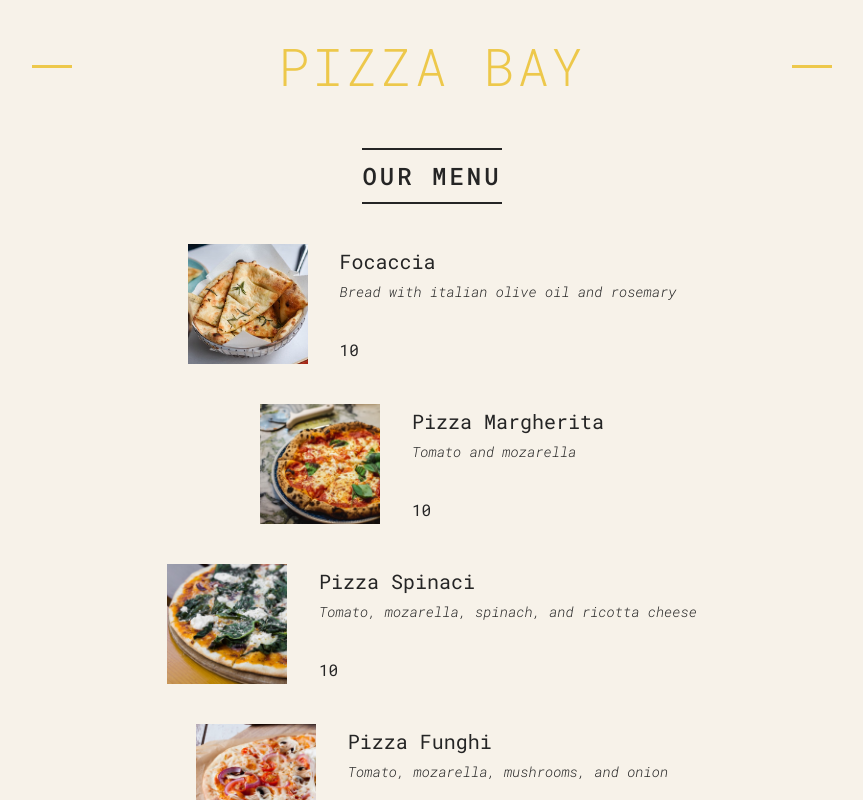
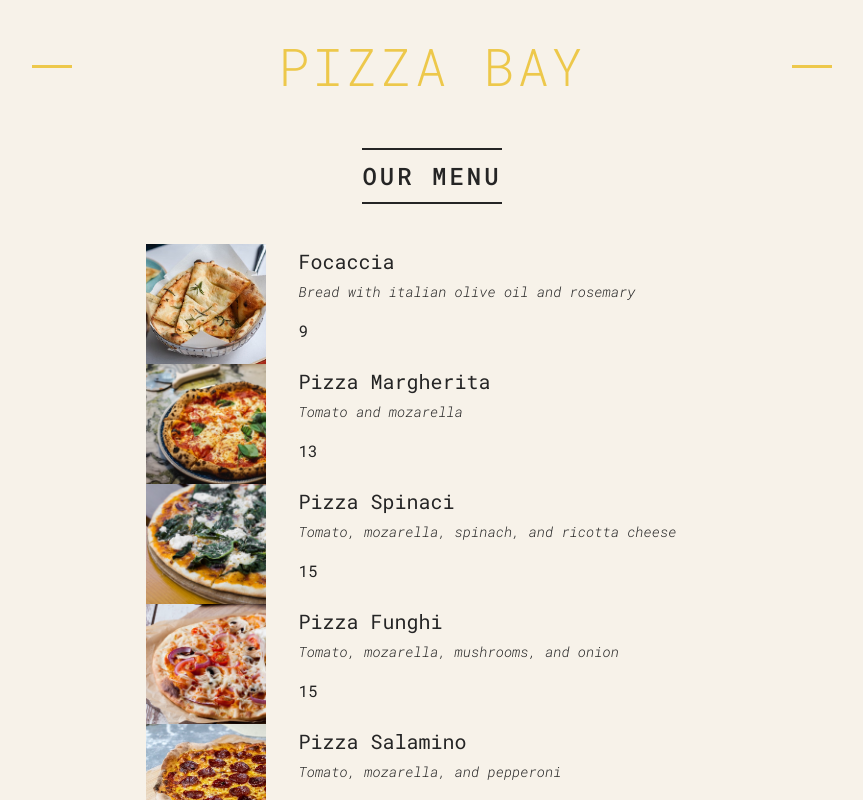
Before and after one commit to SumedhThota/pizza-menu, a React (Create React App) app: page / in a window 1280 px wide. Shown: the top 800 px of the page, without its empty margins (208-1071 px from the left). Built offline with nearby package versions, Linux system fonts and the light colour scheme.

Commit message:
Rendering pizza list

```diff
--- a/src/Menu.js
+++ b/src/Menu.js
@@ -1,14 +1,65 @@
 import Pizza from './Pizza.js'
 import './index.css'
+
+const pizzaData = [
+    {
+      name: "Focaccia",
+      ingredients: "Bread with italian olive oil and rosemary",
+      price: 6,
+      photoName: "pizzas/focaccia.jpg",
+      soldOut: false,
+    },
+    {
+      name: "Pizza Margherita",
+      ingredients: "Tomato and mozarella",
+      price: 10,
+      photoName: "pizzas/margherita.jpg",
+      soldOut: false,
+    },
+    {
+      name: "Pizza Spinaci",
+      ingredients: "Tomato, mozarella, spinach, and ricotta cheese",
+      price: 12,
+      photoName: "pizzas/spinaci.jpg",
+      soldOut: false,
+    },
+    {
+      name: "Pizza Funghi",
+      ingredients: "Tomato, mozarella, mushrooms, and onion",
+      price: 12,
+      photoName: "pizzas/funghi.jpg",
+      soldOut: false,
+    },
+    {
+      name: "Pizza Salamino",
+      ingredients: "Tomato, mozarella, and pepperoni",
+      price: 15,
+      photoName: "pizzas/salamino.jpg",
+      soldOut: true,
+    },
+    {
+      name: "Pizza Prosciutto",
+      ingredients: "Tomato, mozarella, ham, aragula, and burrata cheese",
+      price: 18,
+      photoName: "pizzas/prosciutto.jpg",
+      soldOut: false,
+    },
+  ];
 
 export default function Menu (){
     return <main className = "menu">
         <h2> Our Menu </h2>
-        <Pizza name="Focaccia" ingredient="Bread with italian olive oil and rosemary" photoName="pizzas/focaccia.jpg" price={10}/>
+        <div>
+            {pizzaData.map((pizza) => (
+                <Pizza pizza={pizza}/>
+                ))}
+        </div>
+
+        {/* <Pizza name="Focaccia" ingredient="Bread with italian olive oil and rosemary" photoName="pizzas/focaccia.jpg" price={10}/>
         <Pizza name="Pizza Margherita" ingredient="Tomato and mozarella" photoName="pizzas/margherita.jpg" price={10}/>
         <Pizza name="Pizza Spinaci" ingredient="Tomato, mozarella, spinach, and ricotta cheese" photoName="pizzas/spinaci.jpg" price={10}/>
         <Pizza name="Pizza Funghi" ingredient="Tomato, mozarella, mushrooms, and onion" photoName="pizzas/funghi.jpg" price={10}/>
         <Pizza name="Pizza Salamino" ingredient="Tomato, mozarella, and pepperoni" photoName="pizzas/salamino.jpg" price={10}/>
-        <Pizza name="Pizza Prosciutto" ingredient="Tomato, mozarella, ham, aragula, and burrata cheese" photoName="pizzas/prosciutto.jpg" price={10}/>
+        <Pizza name="Pizza Prosciutto" ingredient="Tomato, mozarella, ham, aragula, and burrata cheese" photoName="pizzas/prosciutto.jpg" price={10}/> */}
     </main>
 }
--- a/src/Pizza.js
+++ b/src/Pizza.js
@@ -1,56 +1,11 @@
-const pizzaData = [
-    {
-      name: "Focaccia",
-      ingredients: "Bread with italian olive oil and rosemary",
-      price: 6,
-      photoName: "pizzas/focaccia.jpg",
-      soldOut: false,
-    },
-    {
-      name: "Pizza Margherita",
-      ingredients: "Tomato and mozarella",
-      price: 10,
-      photoName: "pizzas/margherita.jpg",
-      soldOut: false,
-    },
-    {
-      name: "Pizza Spinaci",
-      ingredients: "Tomato, mozarella, spinach, and ricotta cheese",
-      price: 12,
-      photoName: "pizzas/spinaci.jpg",
-      soldOut: false,
-    },
-    {
-      name: "Pizza Funghi",
-      ingredients: "Tomato, mozarella, mushrooms, and onion",
-      price: 12,
-      photoName: "pizzas/funghi.jpg",
-      soldOut: false,
-    },
-    {
-      name: "Pizza Salamino",
-      ingredients: "Tomato, mozarella, and pepperoni",
-      price: 15,
-      photoName: "pizzas/salamino.jpg",
-      soldOut: true,
-    },
-    {
-      name: "Pizza Prosciutto",
-      ingredients: "Tomato, mozarella, ham, aragula, and burrata cheese",
-      price: 18,
-      photoName: "pizzas/prosciutto.jpg",
-      soldOut: false,
-    },
-  ];
-
-
-export default function Pizza (props){
+ export default function Pizza (props){
     return <div className = "pizza">
-        <img src = {props.photoName} alt ={props.name}></img>
+        <img src = {props.pizza.photoName} alt ={props.pizza.name}></img>
         <div>
-          <h3>{props.name}</h3>
-          <p>{props.ingredient}</p>
-          <span>{props.price}</span>
+          <h3>{props.pizza.name}</h3>
+          <p>{props.pizza.ingredients}</p>
+          <span>{props.pizza.price + 3}</span>
+          <p>{props.pizza.soldOut}</p>
         </div>
     </div>
 }
```
